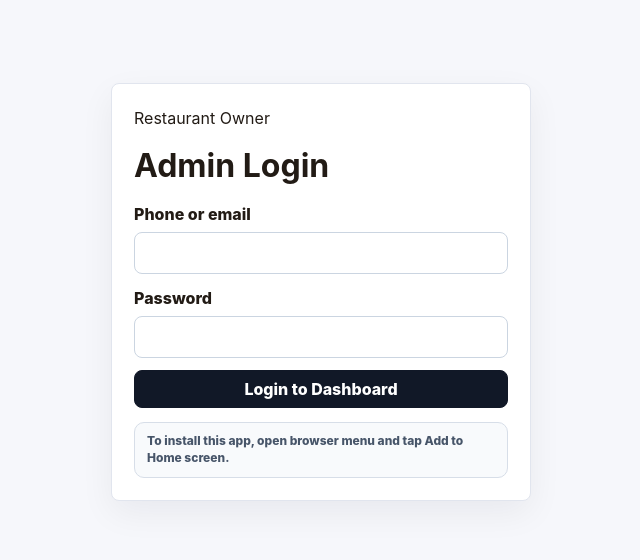
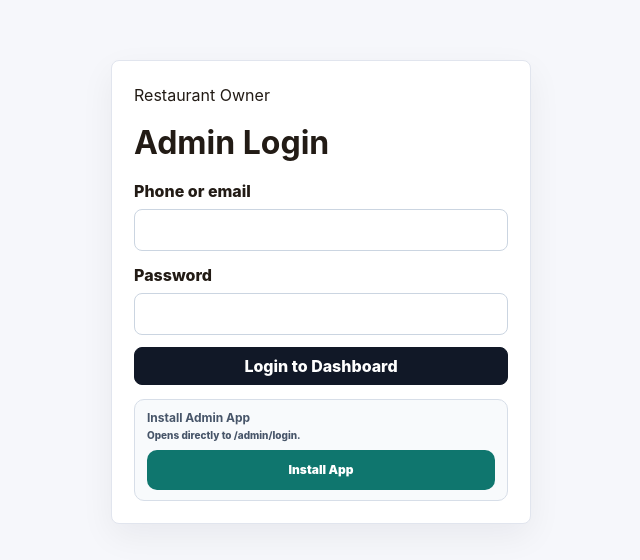
Before and after one commit to CraveNoida/restaurant-caterer-pwa, a React (Vite) app in the folder client/: page /admin/login in a window 1280 px wide. Shown: the part 108-668 px from the top of the page, without its empty margins (319-959 px from the left). Built offline with nearby package versions, Linux system fonts and the light colour scheme; no server answers.

Commit message:
Show install button for admin and delivery fallback

```diff
--- a/client/src/components/PwaManualInstallNote.jsx
+++ b/client/src/components/PwaManualInstallNote.jsx
@@ -10,6 +10,7 @@ export default function PwaManualInstallNote() {
   const location = useLocation();
   const pwaConfig = getPwaAppConfig(location.pathname);
   const [showNote, setShowNote] = useState(false);
+  const [showFallbackHelp, setShowFallbackHelp] = useState(false);
 
   useEffect(() => {
     setShowNote(false);
@@ -37,9 +38,34 @@ export default function PwaManualInstallNote() {
 
   if (!showNote) return null;
 
+  const installApp = async () => {
+    const event = window.__pwaInstallPromptEvent;
+    const eventAppType = window.__pwaInstallPromptAppType;
+
+    if (event && eventAppType === pwaConfig.appType) {
+      event.prompt();
+      const choice = await event.userChoice.catch(() => null);
+      if (choice?.outcome === "accepted") setShowNote(false);
+      window.__pwaInstallPromptEvent = null;
+      window.__pwaInstallPromptAppType = null;
+      return;
+    }
+
+    setShowFallbackHelp(true);
+  };
+
   return (
-    <p className="pwa-manual-install-note">
-      To install this app, open browser menu and tap Add to Home screen.
-    </p>
+    <div className="pwa-manual-install-note">
+      <span>
+        <strong>{pwaConfig.title}</strong>
+        <small>{pwaConfig.appType === "admin" ? "Opens directly to /admin/login." : "Opens directly to /delivery/login."}</small>
+      </span>
+      <button type="button" onClick={installApp}>Install App</button>
+      {showFallbackHelp && (
+        <small className="pwa-manual-help">
+          Browser install prompt is not available right now. Open browser menu and tap Add to Home screen.
+        </small>
+      )}
+    </div>
   );
 }
--- a/client/src/styles/global.css
+++ b/client/src/styles/global.css
@@ -108,6 +108,8 @@ body {
 }
 
 .pwa-manual-install-note {
+  display: grid;
+  gap: 8px;
   margin: 2px 0 0;
   border: 1px solid #d7dee8;
   border-radius: 10px;
@@ -117,6 +119,27 @@ body {
   font-weight: 800;
   line-height: 1.4;
   padding: 10px 12px;
+}
+
+.pwa-manual-install-note span {
+  display: grid;
+  gap: 2px;
+}
+
+.pwa-manual-install-note button {
+  min-height: 40px;
+  border: 0;
+  border-radius: 10px;
+  background: #0f766e;
+  color: #fff;
+  cursor: pointer;
+  font: inherit;
+  font-weight: 900;
+}
+
+.pwa-manual-help {
+  color: #64748b;
+  font-size: 12px;
 }
 
 @media (max-width: 560px) {
```
